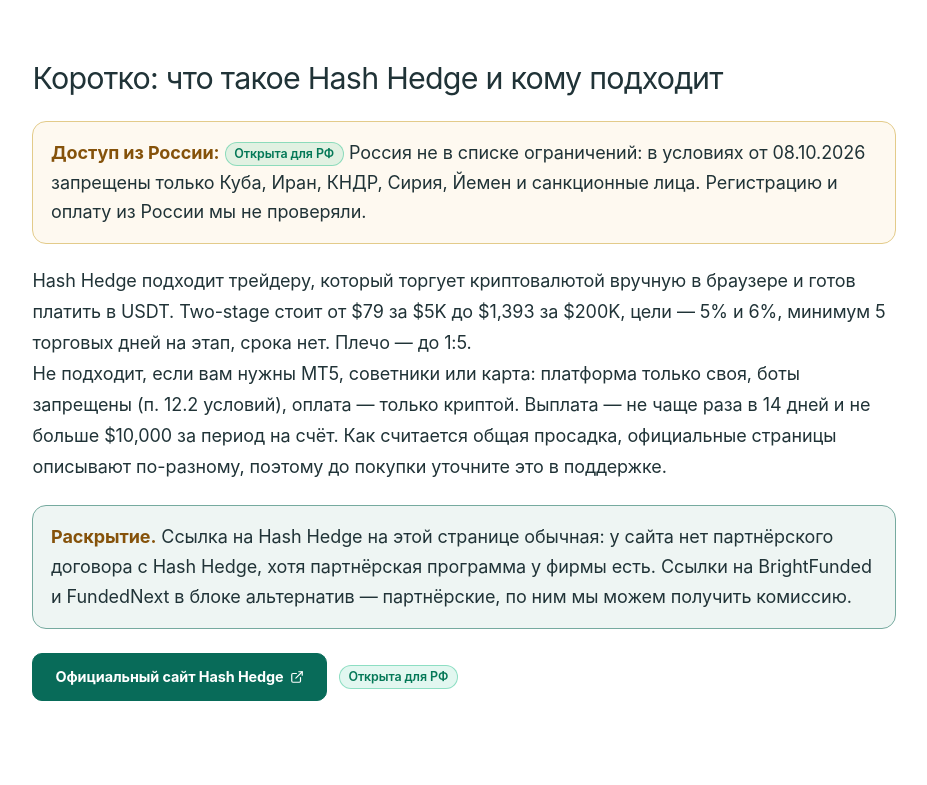
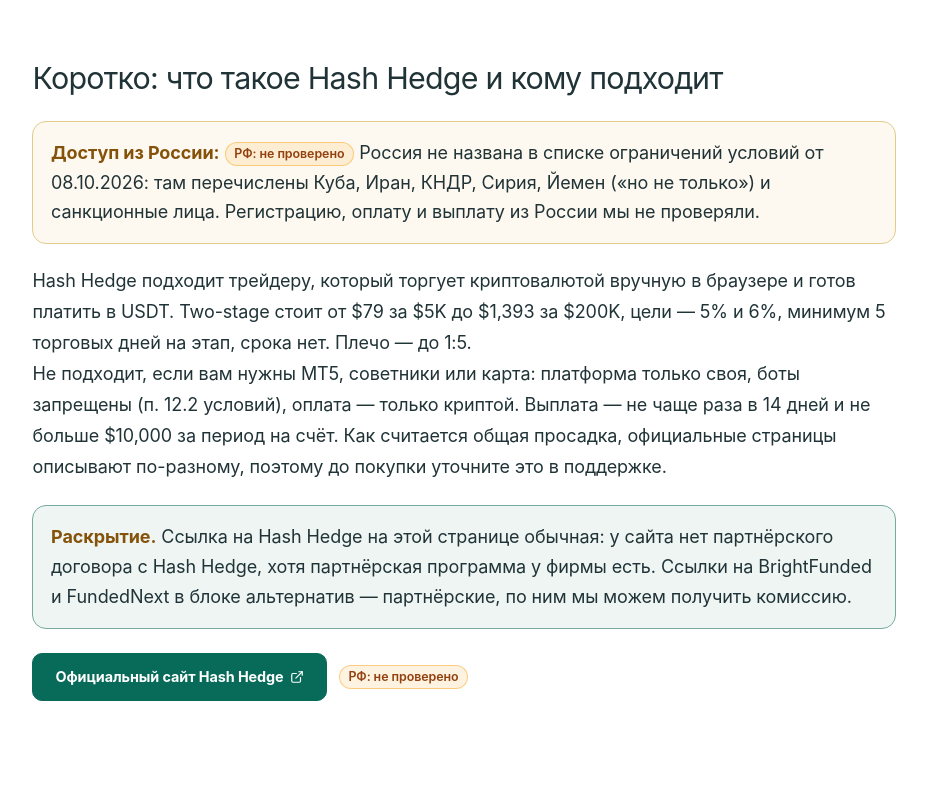
Before and after one commit to Vilmanis99/tradersfund, a Next.js app: page /ru/obzor-hash-hedge in a window 1280 px wide. Shown: the part 1200-1985 px from the top of the page, without its empty margins (176-1103 px from the left). Built offline with nearby package versions, Linux system fonts and the light colour scheme; no server answers.

Commit message:
content(ru): obzor-hash-hedge — Russia badge from firms.json via russiaStatusFor('hash-hedge') instead of static 'available' (unverified until Tracker's entry ships 26.10); access copy states only what the 08.10.2026 terms say, no 'open for Russia' implication; crawl markers status-neutral

```diff
--- a/app/ru/obzor-hash-hedge/page.tsx
+++ b/app/ru/obzor-hash-hedge/page.tsx
@@ -30,12 +30,12 @@ export const metadata: Metadata = {
  * Facts: Prop Firm Tracker verdicts /workspace/ru-data/2026-10-19-hashhedge-cft.md (section B) and
  * capture content/data/challenges/_captures/hash-hedge-2026-10-19.json (data branch 331b985, not merged).
  * Hash Hedge is not in firms.json until 26.10.2026, so there is no /go route: the CTA is a plain,
- * non-affiliate link to the official site and the Russia badge uses a static status (Tracker russiaStatus = available).
+ * non-affiliate link to the official site. The Russia badge reads firms.json russiaStatus via russiaStatusFor('hash-hedge'):
+ * without a firms.json entry it renders 'unverified' («РФ: не проверено»); copy only states what the dated terms say.
  * All official URLs below returned 200 on 2026-10-19. Unofficial mirror sites are never cited.
  */
 const CHECKED = '2026-10-19'
 const TERMS_DATED = '2026-10-08'
-const HH_RUSSIA_STATUS = 'available' as const
 
 const SOURCES = {
   home: 'https://hashhedge.com/',
@@ -69,7 +69,7 @@ const faqs: RussianFaqItem[] = [
   },
   {
     q: 'Работает ли Hash Hedge с трейдерами из России?',
-    a: `Россия не названа в списке ограничений. В п. 4.3 условий от 08.10.2026 перечислены только Куба, Иран, КНДР, Сирия и Йемен («но не только»), а также лица и юрисдикции под всеобъемлющими санкциями. Регистрацию и оплату из России мы не проверяли. У фирмы есть официальная русская версия сайта.`,
+    a: `Подтверждённого ответа у нас нет. В п. 4.3 условий от 08.10.2026 Россия не названа: перечислены Куба, Иран, КНДР, Сирия и Йемен («но не только»), а также лица и юрисдикции под всеобъемлющими санкциями. Регистрацию, оплату и выплату из России мы не проверяли. У фирмы есть официальная русская версия сайта, но это не подтверждение доступа.`,
   },
   {
     q: 'Как оплатить челлендж Hash Hedge?',
@@ -90,6 +90,7 @@ const faqs: RussianFaqItem[] = [
 ]
 
 export default function RussianHashHedgeReviewPage() {
+  const hhRussiaStatus = russiaStatusFor('hash-hedge')
   const fresh = isChallengeFresh({ sourceCapturedAt: CHECKED })
   const dateModified = russianRouteDateModified(PATH)
   const bright = getChallengesByFirm('bright-funded').filter(product => isChallengeFresh(product))
@@ -118,7 +119,7 @@ export default function RussianHashHedgeReviewPage() {
       <a href={SOURCES.home} target="_blank" rel="nofollow noopener" className="btn-primary" data-russian-hh-official="non-affiliate">
         {label} <ExternalLink size={14} aria-hidden="true" />
       </a>{' '}
-      <RuAccessBadgeView firm="hash-hedge" status={HH_RUSSIA_STATUS} />
+      <RuAccessBadgeView firm="hash-hedge" status={hhRussiaStatus} />
     </span>
   )
 
@@ -129,7 +130,7 @@ export default function RussianHashHedgeReviewPage() {
       {fresh && <script type="application/ld+json" dangerouslySetInnerHTML={{ __html: jsonLd(faqPageSchema(faqs)) }} />}
 
       <section className="ru-hero">
-        <div className="ru-shell" data-russian-review="hash-hedge" data-russia-status-hash-hedge={HH_RUSSIA_STATUS}>
+        <div className="ru-shell" data-russian-review="hash-hedge" data-russia-status-hash-hedge={hhRussiaStatus}>
           <div className="ru-breadcrumb"><Link href="/ru">Русская версия</Link> / <Link href="/ru/luchshie-prop-firmy">Рейтинг</Link> / Обзор Hash Hedge</div>
           <div className="ru-eyebrow"><Database size={14} aria-hidden="true" /> Официальные страницы проверены {ruDate(CHECKED)} · условия от {ruDate(TERMS_DATED)}</div>
           <h1>{H1}</h1>
@@ -179,9 +180,9 @@ export default function RussianHashHedgeReviewPage() {
           <div className="ru-shell ru-content" data-russian-hh-verdict="summary">
             <h2>Коротко: что такое Hash Hedge и кому подходит</h2>
             <div className="ru-notice" data-russian-hh-access="not-in-restricted-list">
-              <strong>Доступ из России:</strong> <RuAccessBadgeView firm="hash-hedge" status={HH_RUSSIA_STATUS} />{' '}
-              Россия не в списке ограничений: в условиях от {ruDate(TERMS_DATED)} запрещены только Куба, Иран, КНДР, Сирия, Йемен и
-              санкционные лица. Регистрацию и оплату из России мы не проверяли.
+              <strong>Доступ из России:</strong> <RuAccessBadgeView firm="hash-hedge" status={hhRussiaStatus} />{' '}
+              Россия не названа в списке ограничений условий от {ruDate(TERMS_DATED)}: там перечислены Куба, Иран, КНДР, Сирия, Йемен
+              («но не только») и санкционные лица. Регистрацию, оплату и выплату из России мы не проверяли.
             </div>
             <p>
               Hash Hedge подходит трейдеру, который торгует криптовалютой вручную в браузере и готов платить в USDT. Two-stage
@@ -404,7 +405,7 @@ export default function RussianHashHedgeReviewPage() {
                   <tr><th scope="row">Доля</th><td>{brightSplit != null ? `${brightSplit}%` : 'требует проверки'}</td><td>80% (90% с опцией)</td><td>80% в оценочных программах</td></tr>
                   <tr><th scope="row">Цикл выплат</th><td>{brightFrequency ? frequencyRu[brightFrequency] ?? brightFrequency : 'требует проверки'}</td><td>раз в 14 дней</td><td>после 15 торговых или раз в 30 календарных дней</td></tr>
                   <tr><th scope="row">Оплата</th><td>Крипта и карта</td><td>Только крипта</td><td>Карта, PayPal, Apple/Google Pay, крипта</td></tr>
-                  <tr><th scope="row">Доступ для РФ</th><td><RuAccessBadgeView firm="bright-funded" status={russiaStatusFor('bright-funded')} /></td><td><RuAccessBadgeView firm="hash-hedge" status={HH_RUSSIA_STATUS} /></td><td><RuAccessBadgeView firm="crypto-fund-trader" status={russiaStatusFor('crypto-fund-trader')} /></td></tr>
+                  <tr><th scope="row">Доступ для РФ</th><td><RuAccessBadgeView firm="bright-funded" status={russiaStatusFor('bright-funded')} /></td><td><RuAccessBadgeView firm="hash-hedge" status={hhRussiaStatus} /></td><td><RuAccessBadgeView firm="crypto-fund-trader" status={russiaStatusFor('crypto-fund-trader')} /></td></tr>
                 </tbody>
               </table>
             </div>
@@ -453,7 +454,7 @@ export default function RussianHashHedgeReviewPage() {
                   <li><strong>Гарантия 72 часа</strong> записана в коммерческих условиях.</li>
                   <li><strong>Невысокие цели</strong> Two-stage: 5% и 6%.</li>
                   <li><strong>Нет срока</strong> на прохождение.</li>
-                  <li><strong>Россия не в списке ограничений</strong>, есть русская версия сайта.</li>
+                  <li><strong>Русская версия сайта</strong> и русскоязычная поддержка (доступ из России мы не проверяли).</li>
                   <li><strong>Новости и выходные</strong> без ограничений (кроме US Stocks).</li>
                 </ul>
               </article>
```
Also changed, not shown: scripts/release-crawl.mjs.
